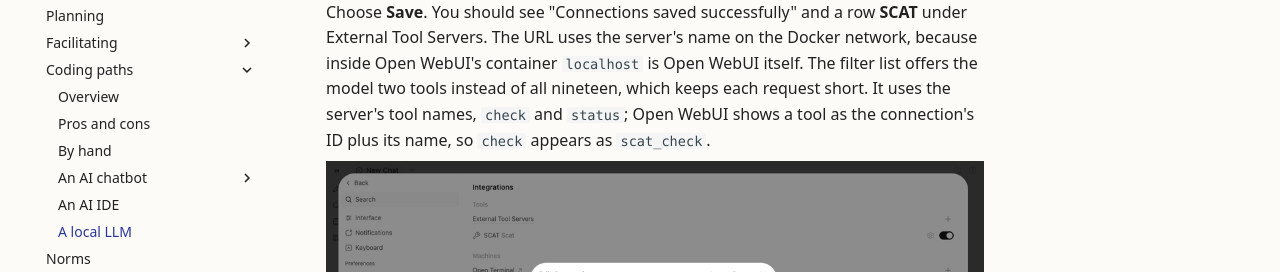
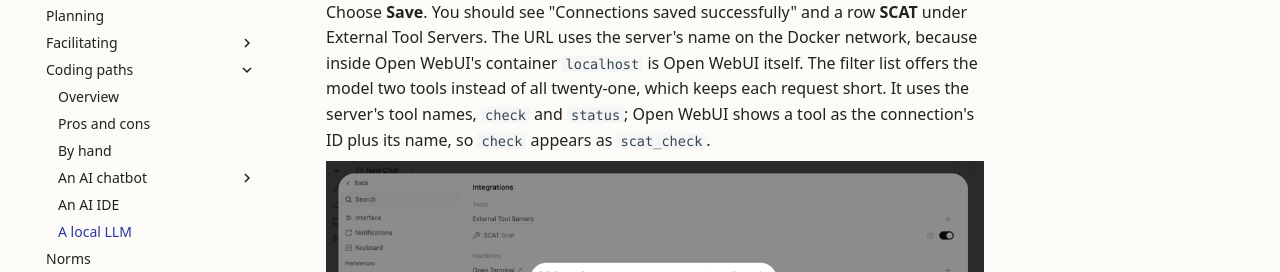
Before and after one commit to DynamicalSystemsGroup/scat-kg-tools, an MkDocs documentation site: the page built from docs/local-llm.md, in a window 1280 px wide and 900 px high, scrolled down 4003 px. Shown: the part 208-480 px from the top of the window. Built offline with MkDocs 1.6.1 and Material for MkDocs 9.7.7, drawn with Linux system fonts in a browser that asks for light colours.

Commit message:
WP30: contract page rows for the guide and stage kinds (word cap 774 to 786, listed); local-llm tool count

```diff
--- a/docs/local-llm.md
+++ b/docs/local-llm.md
@@ -140,7 +140,7 @@ WebUI fetches for itself from huggingface.co. Your chat text goes only to the mo
 
     Choose **Save**. You should see "Connections saved successfully" and a row **SCAT** under External Tool Servers.
     The URL uses the server's name on the Docker network, because inside Open WebUI's container `localhost` is Open
-    WebUI itself. The filter list offers the model two tools instead of all nineteen, which keeps each request short. It uses the
+    WebUI itself. The filter list offers the model two tools instead of all twenty-one, which keeps each request short. It uses the
     server's tool names, `check` and `status`; Open WebUI shows a tool as the connection's ID plus its name, so `check`
     appears as `scat_check`.
 
```
Also changed, not shown: contracts/machine-interface.md (+1 -1 lines), 1 other file.
